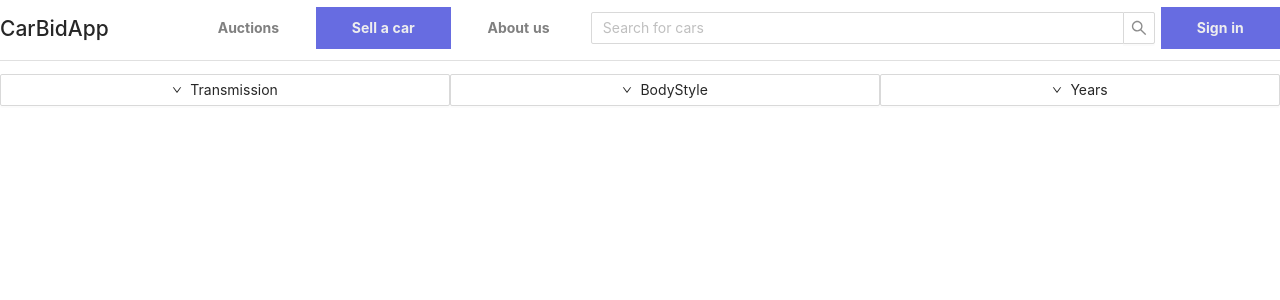
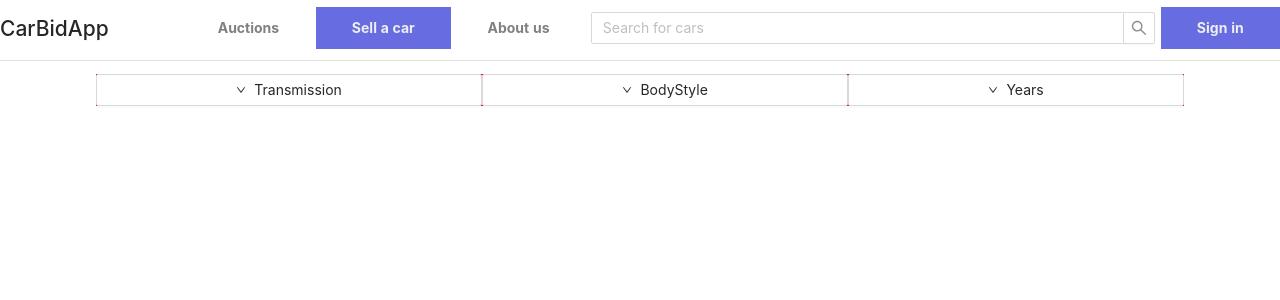
Before and after one commit to Petiazediter/CarAppRewrite, a React (Create React App) app in the folder car-app-frontend/: page / in a window 1280 px wide. Shown: the top 300 px of the page. Built offline with nearby package versions, Linux system fonts and the light colour scheme.

Commit message:
Add margin around content box.

```diff
--- a/car-app-frontend/src/App.tsx
+++ b/car-app-frontend/src/App.tsx
@@ -6,10 +6,11 @@ import { Navbar, navbarHeight } from './components/navbar-component/Navbar';
 import { Auctions } from './components/auctions-page/Auctions';
 
 const ContentLayout = styled.div`
+  margin:auto;
   margin-top: calc(${navbarHeight} + 1em);
+  box-sizing:border-box;
   @media only screen and (min-width:800px){
-    max-width:1500px;
-    margin-top: calc(${navbarHeight} + 1em);
+    width:85%;
   }
 `
 
--- a/car-app-frontend/src/components/auctions-page/Auctions.tsx
+++ b/car-app-frontend/src/components/auctions-page/Auctions.tsx
@@ -2,6 +2,7 @@ import useWindowDimensions from '../../hooks/WindowSize'
 import {Row, Col, Slider, Menu, Dropdown, Button } from 'antd';
 import styled from '@emotion/styled';
 import { DownOutlined } from '@ant-design/icons'
+
 
 const SortRow = styled(Col)`
     display:flex;
@@ -36,12 +37,12 @@ export function Auctions() {
 
     const yearsMenu = (<Menu>
         <Menu.Item>
-            <Slider style={{width:'100px'}} range={{ draggableTrack: true }} min={1980} max={2021} defaultValue={[1980, 2021]} />
+            <Slider style={{width:'100%'}} range={{ draggableTrack: true }} min={1980} max={2021} defaultValue={[1980, 2021]} />
         </Menu.Item>
     </Menu>)
 
     return (
-        <Row>
+        <Row className="full-width" justify='center' style={{width:'100%',background:'red'}}>
             <SortRow flex={1}>
                     <Col flex={1}>
                     <Dropdown className="full-width" overlay={transmissionMenu} placement="bottomLeft" arrow>
--- a/car-app-frontend/src/components/navbar-component/Navbar.tsx
+++ b/car-app-frontend/src/components/navbar-component/Navbar.tsx
@@ -30,7 +30,8 @@ const StyledNav = styled('nav')`
     height: ${navbarHeight};
     position:fixed;
     background:white;
-    width:100vw;
+    width:100%;
+    left:0;
     top:0;
     padding-top:.5em;
 `
--- a/car-app-frontend/src/index.css
+++ b/car-app-frontend/src/index.css
@@ -1,5 +1,4 @@
 body {
-  margin:auto;
   max-width: 100vw;
   overflow-x: hidden;
   font-family: -apple-system, BlinkMacSystemFont, 'Segoe UI', 'Roboto', 'Oxygen',
```
